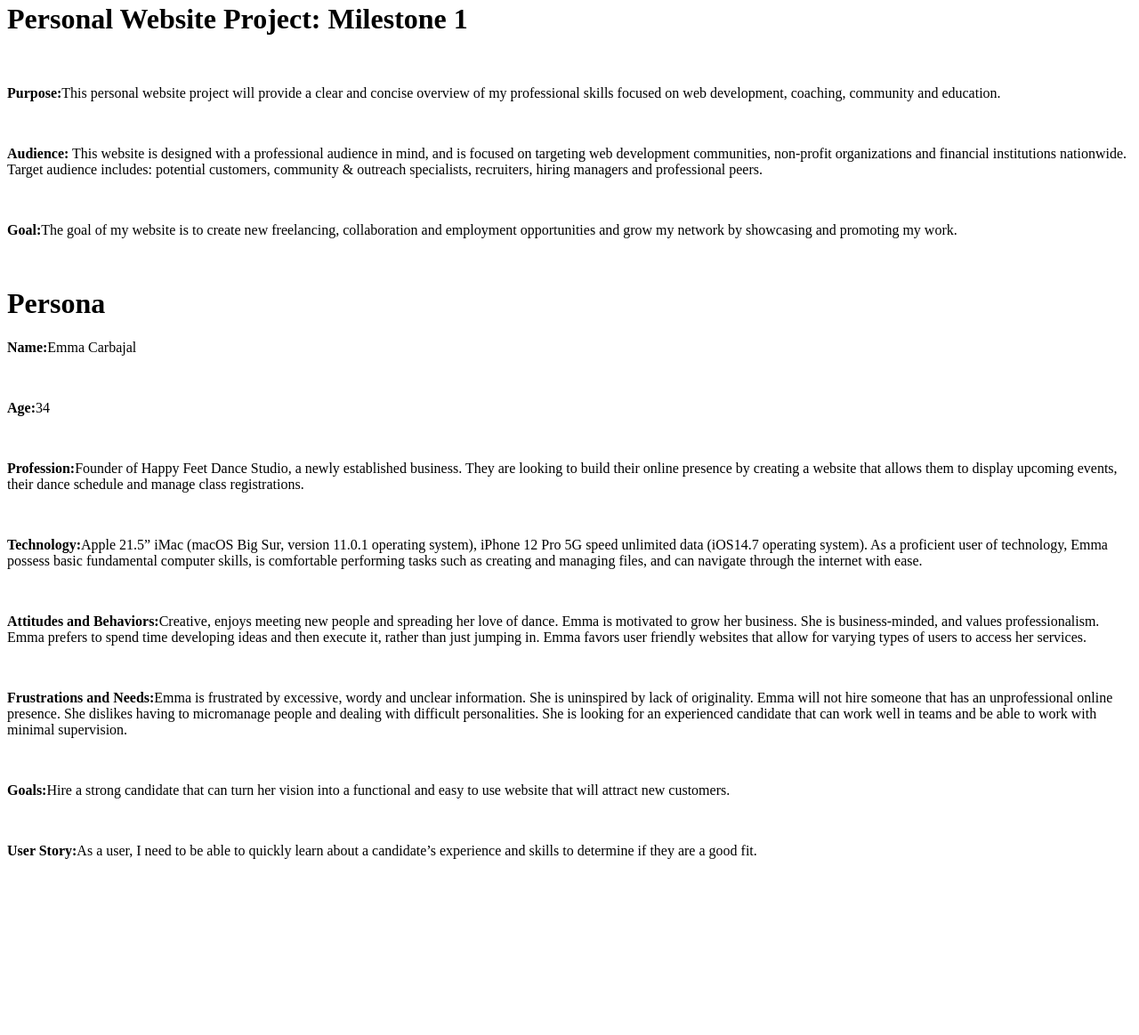
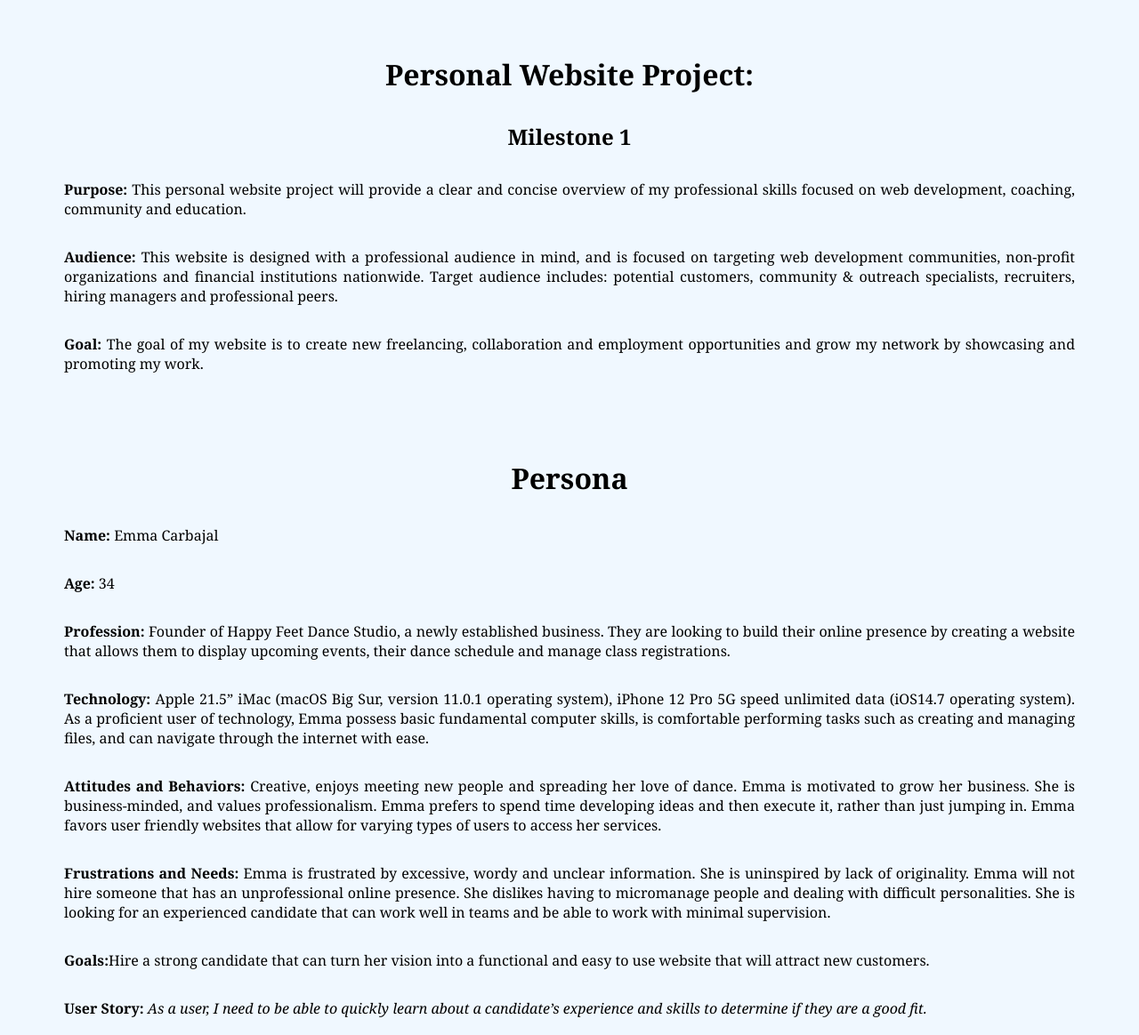
Before and after one commit to amartinezguzman/personal-website-project, a plain HTML site: page public_html/documentation/milestone-1.html in a window 1280 px wide. Shown: the part 18-1182 px from the top of the page at 89% size. Before the commit the page ends 1026 px from the top, so only its background shows below. Drawn offline with Linux system fonts and the light colour scheme.

Commit message:
Added styling to milestone-1.html using milestone-1-stylesheet.css. Removed breaks in HTML.

```diff
--- /dev/null
+++ b/public_html/documentation/milestone-1-stylesheet.css
@@ -0,0 +1,26 @@
+html {
+    text-align: center;
+    background-color: aliceblue ;
+    font-family: Georgia, serif;
+}
+
+h1, h2 {
+    display: inline-block;
+    text-align: center;
+    margin: 1rem;
+}
+
+.purpose-wrapper {
+    display: flex;
+    flex-direction: column;
+    text-align: justify;
+    margin: 4rem;
+
+}
+
+.persona-wrapper {
+    display: flex;
+    flex-direction: column;
+    text-align: justify;
+    margin: 0 4rem 4rem 4rem;
+}
--- a/public_html/documentation/milestone-1.html
+++ b/public_html/documentation/milestone-1.html
@@ -2,33 +2,29 @@
 <html lang="en">
 <head>
     <meta charset="UTF-8">
-    <title>PWP Milestone 1</title>
+    <title>AMG PWP M1</title>
+    <link rel="stylesheet" href="milestone-1-stylesheet.css">
 </head>
 <body>
-    <h1>Personal Website Project: Milestone 1</h1>
-        <br>
-        <p><strong>Purpose:</strong>This personal website project will provide a clear and concise overview of my professional skills focused on web development, coaching, community and education. </p>
-        <br>
+    <div class="purpose-wrapper">
+    <h1>Personal Website Project: </h1>
+    <h2>Milestone 1</h2>
+
+        <p><strong>Purpose:</strong> This personal website project will provide a clear and concise overview of my professional skills focused on web development, coaching, community and education. </p>
         <p><strong>Audience:</strong> This website is designed with a professional audience in mind, and is focused on targeting web development communities, non-profit organizations and financial institutions nationwide. Target audience includes: potential customers, community & outreach specialists, recruiters, hiring managers and professional peers. </p>
-        <br>
-        <p><strong>Goal:</strong>The goal of my website is to create new freelancing, collaboration and employment opportunities and grow my network by showcasing and promoting my work.</p>
-        <br>
+        <p><strong>Goal:</strong> The goal of my website is to create new freelancing, collaboration and employment opportunities and grow my network by showcasing and promoting my work.</p>
+
+    </div>
+    <div class="persona-wrapper">
     <h1>Persona</h1>
-        <p><strong>Name:</strong>Emma Carbajal</p>
-        <br>
-        <p><strong>Age:</strong>34</p>
-         <br>
-        <p><strong>Profession:</strong>Founder of Happy Feet Dance Studio, a newly established business. They are looking to build their online presence by creating a website that allows them to display upcoming events, their dance schedule and manage class registrations. </p>
-        <br>
-        <p><strong>Technology:</strong>Apple 21.5” iMac (macOS Big Sur, version 11.0.1 operating system), iPhone 12 Pro 5G speed unlimited data (iOS14.7 operating system). As a proficient user of technology, Emma possess basic fundamental computer skills, is comfortable performing tasks such as creating and managing files, and can navigate through the internet with ease. </p>
-        <br>
-        <p><strong>Attitudes and Behaviors:</strong>Creative, enjoys meeting new people and spreading her love of dance. Emma is motivated to grow her business. She is business-minded, and values professionalism. Emma prefers to spend time developing ideas and then execute it, rather than just jumping in. Emma favors user friendly websites that allow for varying types of users to access her services. </p>
-        <br>
-        <p><strong>Frustrations and Needs:</strong>Emma is frustrated by excessive, wordy and unclear information. She is uninspired by lack of originality. Emma will not hire someone that has an unprofessional online presence. She dislikes having to micromanage people and dealing with difficult personalities. She is looking for an experienced candidate that can work well in teams and be able to work with minimal supervision. </p>
-        <br>
+        <p><strong>Name:</strong> Emma Carbajal</p>
+        <p><strong>Age:</strong> 34</p>
+        <p><strong>Profession:</strong> Founder of Happy Feet Dance Studio, a newly established business. They are looking to build their online presence by creating a website that allows them to display upcoming events, their dance schedule and manage class registrations. </p>
+        <p><strong>Technology:</strong> Apple 21.5” iMac (macOS Big Sur, version 11.0.1 operating system), iPhone 12 Pro 5G speed unlimited data (iOS14.7 operating system). As a proficient user of technology, Emma possess basic fundamental computer skills, is comfortable performing tasks such as creating and managing files, and can navigate through the internet with ease. </p>
+        <p><strong>Attitudes and Behaviors:</strong> Creative, enjoys meeting new people and spreading her love of dance. Emma is motivated to grow her business. She is business-minded, and values professionalism. Emma prefers to spend time developing ideas and then execute it, rather than just jumping in. Emma favors user friendly websites that allow for varying types of users to access her services. </p>
+        <p><strong>Frustrations and Needs:</strong> Emma is frustrated by excessive, wordy and unclear information. She is uninspired by lack of originality. Emma will not hire someone that has an unprofessional online presence. She dislikes having to micromanage people and dealing with difficult personalities. She is looking for an experienced candidate that can work well in teams and be able to work with minimal supervision. </p>
         <p><strong>Goals:</strong>Hire a strong candidate that can turn her vision into a functional and easy to use website that will attract new customers. </p>
-        <br>
-        <p><strong>User Story:</strong>As a user, I need to be able to quickly learn about a candidate’s experience and skills to determine if they are a good fit.</p>
-        <br>
+        <p><strong>User Story:</strong><em> As a user, I need to be able to quickly learn about a candidate’s experience and skills to determine if they are a good fit.</em></p>
+    </div>
 </body>
 </html>
```
